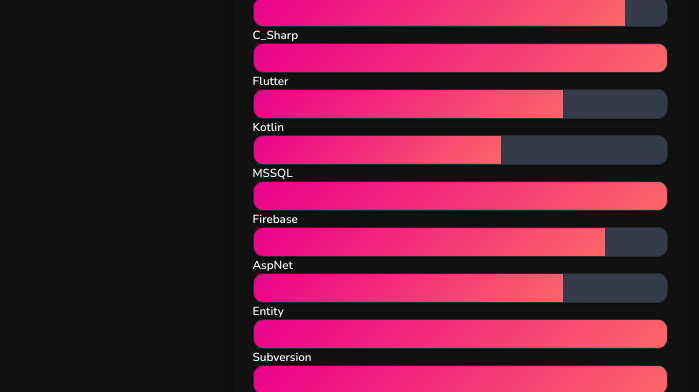
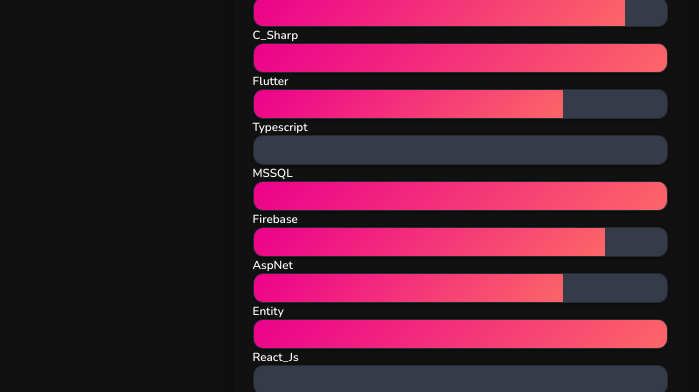
Before and after one commit to emirmaydemir/emirmaydemir.github.io, a plain HTML site: page index.html in a window 1280 px wide. Shown: the part 1674-2066 px from the top of the page, without its empty margins (355-1054 px from the left). Drawn offline with nearby package versions, Linux system fonts and the light colour scheme.

Commit message:
Update index.html

```diff
--- a/index.html
+++ b/index.html
@@ -113,8 +113,8 @@
           <span class="bar"><span class="Flutter"></span>
       </li>
       <li>
-          <h3>Kotlin</h3>
-          <span class="bar"><span class="Kotlin"></span>
+          <h3>Typescript</h3>
+          <span class="bar"><span class="Typescript"></span>
       </li>
       <li>
           <h3>MSSQL</h3>
@@ -133,8 +133,8 @@
           <span class="bar"><span class="Entity"></span>
       </li>
       <li>
-          <h3>Subversion</h3>
-          <span class="bar"><span class="Subversion"></span>
+          <h3>React_Js</h3>
+          <span class="bar"><span class="React_Js"></span>
       </li>
       <li>
           <h3>GitHub</h3>
```
